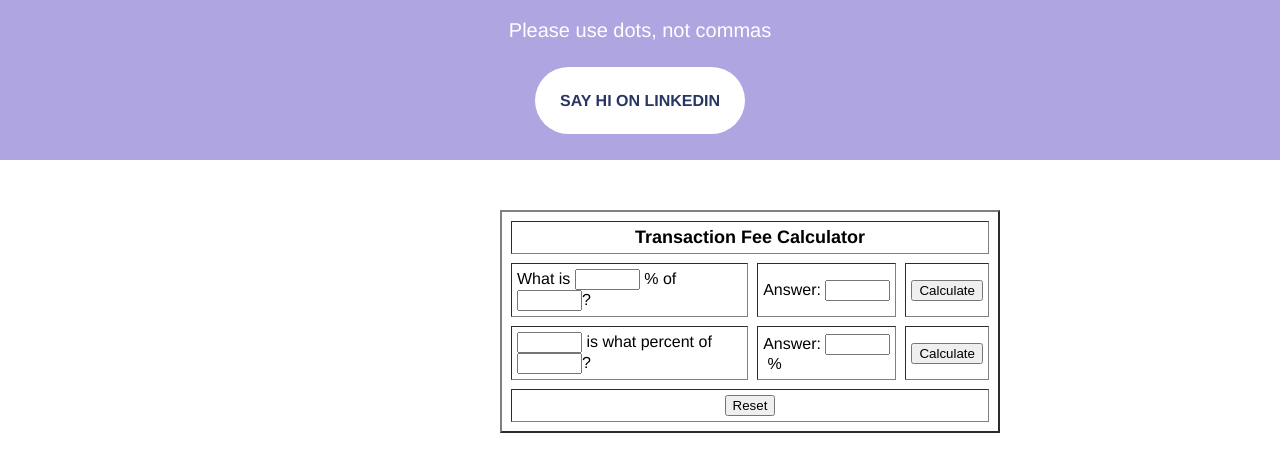
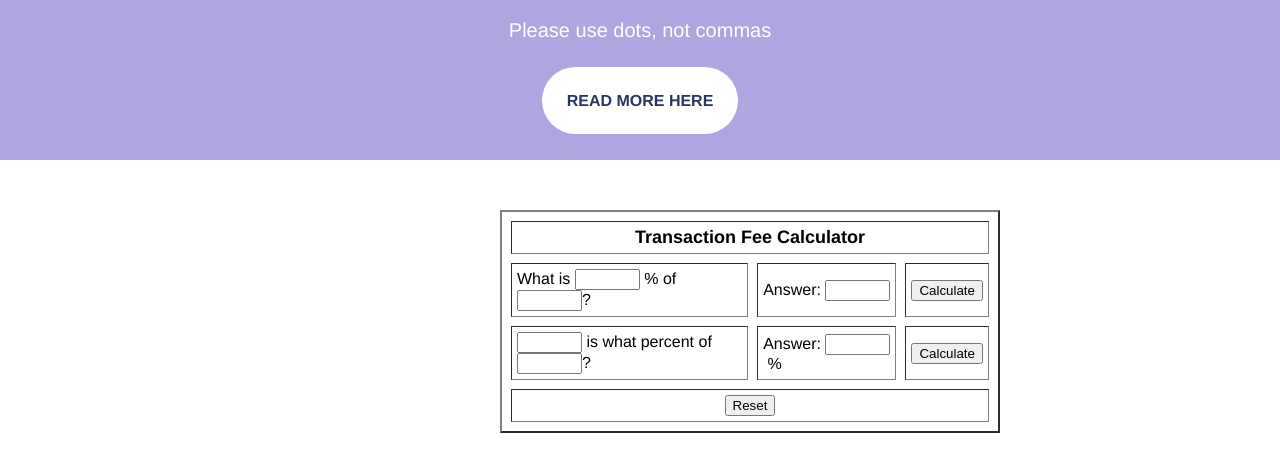
Before and after one commit to josetaunay/txfeecalculator, a plain HTML site: page index.html in a window 1280 px wide. Shown: the part 291-762 px from the top of the page. Drawn offline with Linux system fonts and the light colour scheme.

Commit message:
Update index.html

```diff
--- a/index.html
+++ b/index.html
@@ -34,7 +34,7 @@
 
                   <h1>I'm a Transaction Fee Calculator!</h1>
                   <h2>Please use dots, not commas</h2>
-                  <a class="button" href="https://www.linkedin.com/in/jose-taunay/">Say hi on Linkedin</a>
+                  <a class="button" href="https://sites.google.com/izettle.com/knowledge/payments-experience?authuser=1">Read More Here</a>
 
 
 
```
